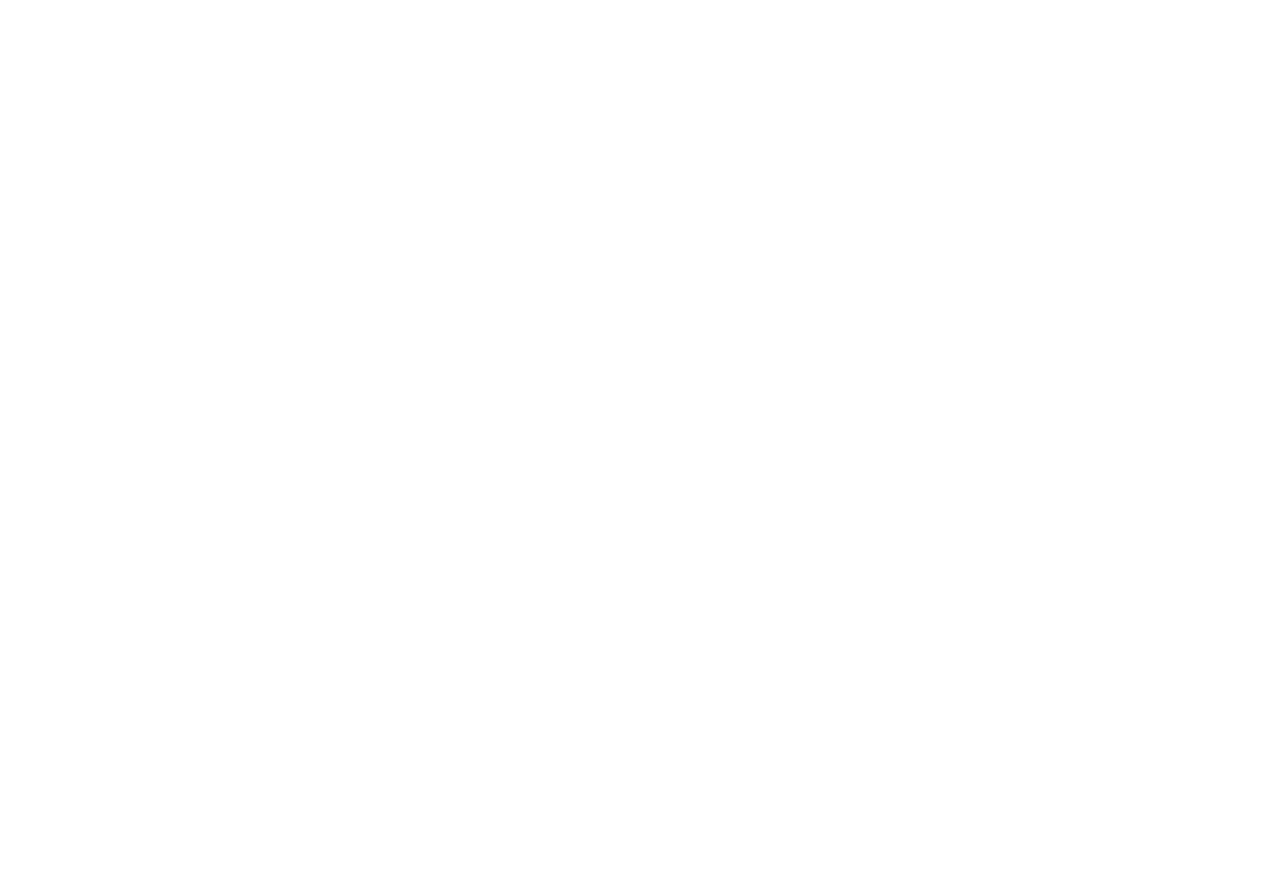
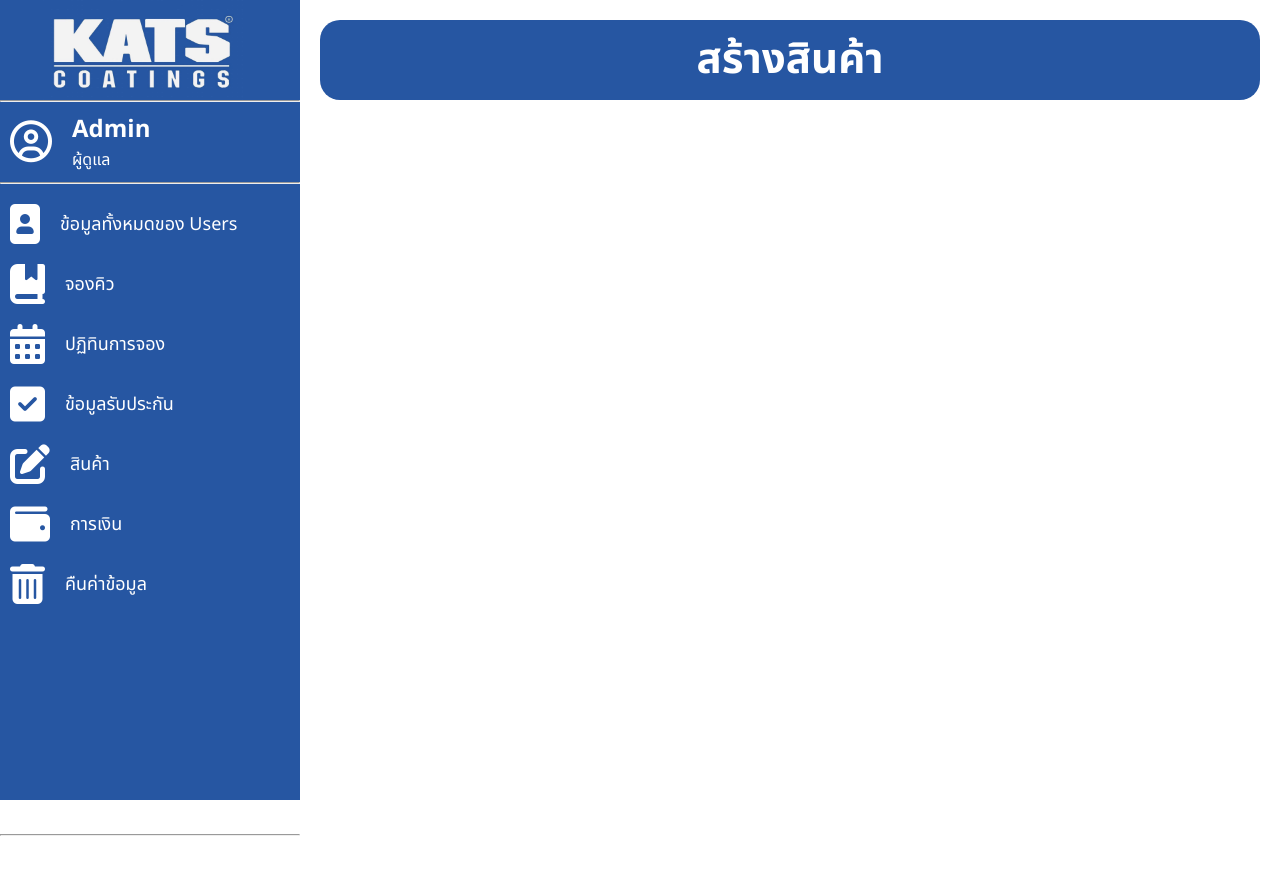
Before and after one commit to HamHarry/kats, a React (Vite) app: page /admin/product/create in a window 1280 px wide. Before the commit this address had no page. Shown: the top 874 px of the page. Before the commit the page ends 800 px from the top, so only its background shows below. Built offline with nearby package versions, Linux system fonts and the light colour scheme.

Commit message:
เพิ่มหน้า CreateProduct

```diff
--- a/src/App.tsx
+++ b/src/App.tsx
@@ -15,6 +15,7 @@
 import HomePageGun from "./homepagegun/HomePageGun";
 import Layoutkats from "./Layout/Layoutkats";
 import Layout from "./Layout/Layout";
+import CreateProductAdminPage from "./addminpage/createproductadminpage/CreateProductAdminPage";
 
 function App() {
   return (
@@ -39,6 +40,7 @@
           <Route path="calendar" element={<CalendarAdminPage />} />
           <Route path="guarantee" element={<GuaranteeAdminPage />} />
           <Route path="product" element={<ProductAdminPage />} />
+          <Route path="product/create" element={<CreateProductAdminPage />} />
           <Route path="finance" element={<FinanceAdminPage />} />
           <Route path="bin" element={<BinAdminPage />} />
         </Route>
--- /dev/null
+++ b/src/addminpage/createproductadminpage/CreateProductAdminPage.css
@@ -0,0 +1,25 @@
+.container-createproductAdmin {
+  display: flex;
+  align-items: center;
+  flex-direction: column;
+  padding: 20px 20px 0px 20px;
+  padding-left: 320px;
+  gap: 20px;
+}
+
+.header-createproductAdmin {
+  display: flex;
+  justify-content: center;
+  height: 80px;
+  max-width: 1200px;
+  width: 100%;
+  border-radius: 20px;
+  background-color: #2656a2;
+  h1 {
+    display: flex;
+    justify-content: center;
+    align-items: center;
+    font-size: 42px;
+    color: white;
+  }
+}
--- /dev/null
+++ b/src/addminpage/createproductadminpage/CreateProductAdminPage.tsx
@@ -0,0 +1,12 @@
+import "./CreateProductAdminPage.css";
+const CreateProductAdminPage = () => {
+  return (
+    <div className="container-createproductAdmin">
+      <div className="header-createproductAdmin">
+        <h1>สร้างสินค้า</h1>
+      </div>
+    </div>
+  );
+};
+
+export default CreateProductAdminPage;
--- a/src/addminpage/productadminpage/ProductAdminPage.css
+++ b/src/addminpage/productadminpage/ProductAdminPage.css
@@ -27,12 +27,13 @@
 .create-product {
   display: flex;
   flex-direction: column;
+  width: 100%;
   h1 {
     color: #2656a2;
   }
   .input-product-content {
     display: flex;
-    justify-content: center;
+    justify-content: end;
     align-items: end;
     gap: 20px;
     .input-product {
@@ -78,14 +79,12 @@
 
 @media (max-width: 1240px) {
   .input-product-content {
-    flex-direction: column;
-    gap: 10px;
     align-items: center;
+    justify-content: center;
   }
   .btn-create-product {
-    width: 100%;
     button {
-      width: 100%;
+      min-width: 100px;
     }
   }
   .input-product {
--- a/src/addminpage/productadminpage/ProductAdminPage.tsx
+++ b/src/addminpage/productadminpage/ProductAdminPage.tsx
@@ -3,6 +3,7 @@
 import { mockUpProducts } from "../../data/MockUpProduct";
 import { Category, PRICE_TYPE, ProductDetail } from "../../model/product.type";
 import { useState } from "react";
+import { useNavigate } from "react-router-dom";
 
 const initProductDetail: ProductDetail = {
   type: PRICE_TYPE.STANDARD,
@@ -11,6 +12,7 @@
 
 const ProductAdminPage = () => {
   const [productDetails, setProductDetails] = useState<ProductDetail[]>([]);
+  const navigate = useNavigate();
 
   // เพิ่มข้อมูล
   const addProductDetails = () => {
@@ -79,16 +81,14 @@
             <p>ชื่อสินค้า</p>
             <Input placeholder="ProductName..." />
           </div>
-          <div className="input-product">
-            <p>ลักษณะสินค้า</p>
-            <Input placeholder="ProductType..." />
-          </div>
-          <div className="input-product">
-            <p>ราคาสินค้า</p>
-            <Input placeholder="ProductPrice..." />
-          </div>
           <div className="btn-create-product">
-            <button>สร้างสินค้า</button>
+            <button
+              onClick={() => {
+                navigate("/admin/product/create");
+              }}
+            >
+              สร้างสินค้า
+            </button>
           </div>
         </div>
       </div>
```
